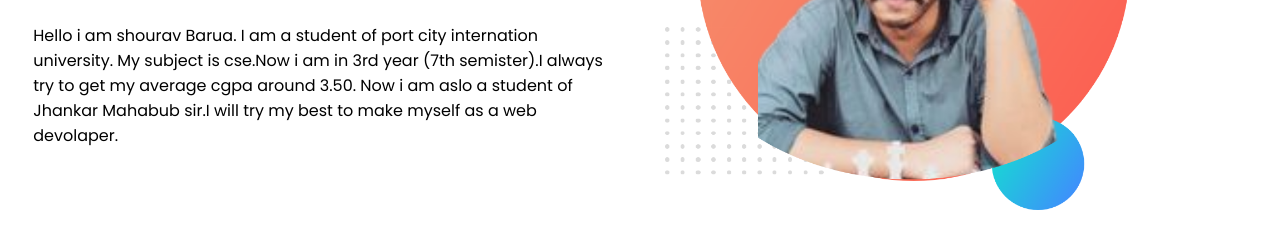
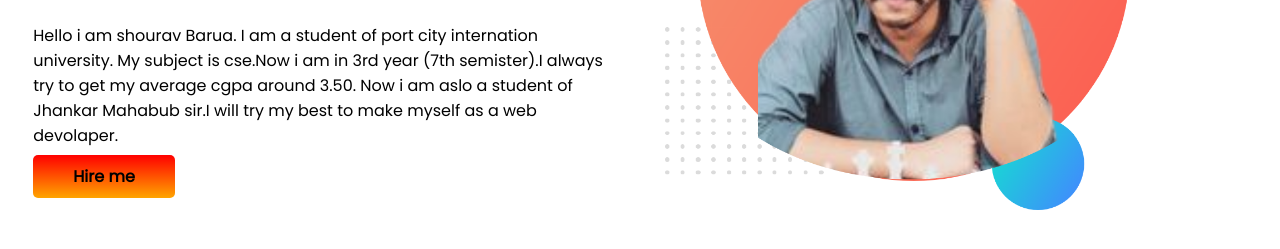
Before and after one commit to Shourav56/First-portfolio, a plain HTML site: page index.html in a window 1280 px wide. Shown: the part 285-534 px from the top of the page. Drawn offline with Linux system fonts and the light colour scheme.

Commit message:
agai edit this

```diff
--- a/index.html
+++ b/index.html
@@ -21,9 +21,10 @@
                 in 3rd year (7th semister).I always try to get my average cgpa around 3.50. Now i am aslo a student of
                 Jhankar Mahabub sir.I will try my best to make myself as a web devolaper.</p>
 
+            <a class="editbutton" target="_blank" href="https://shourav56.github.io/First-portfolio/">Hire me </a>
         </div>
         <div class="halfwidth">
-            <img src="images/shourav 1st photopea.png" alt="">
+            <img src="images/shourav 1st photopea.png" alt="Hire me">
         </div>
     </section>
 </body>
--- a/style.css
+++ b/style.css
@@ -24,3 +24,12 @@ section {
 .halfwidth img {
     width: 80%;
 }
+
+.editbutton {
+    text-decoration: none;
+    background-image: linear-gradient(red, orange);
+    color: black;
+    font-weight: 700;
+    padding: 10px 40px;
+    border-radius: 5px;
+}
```
